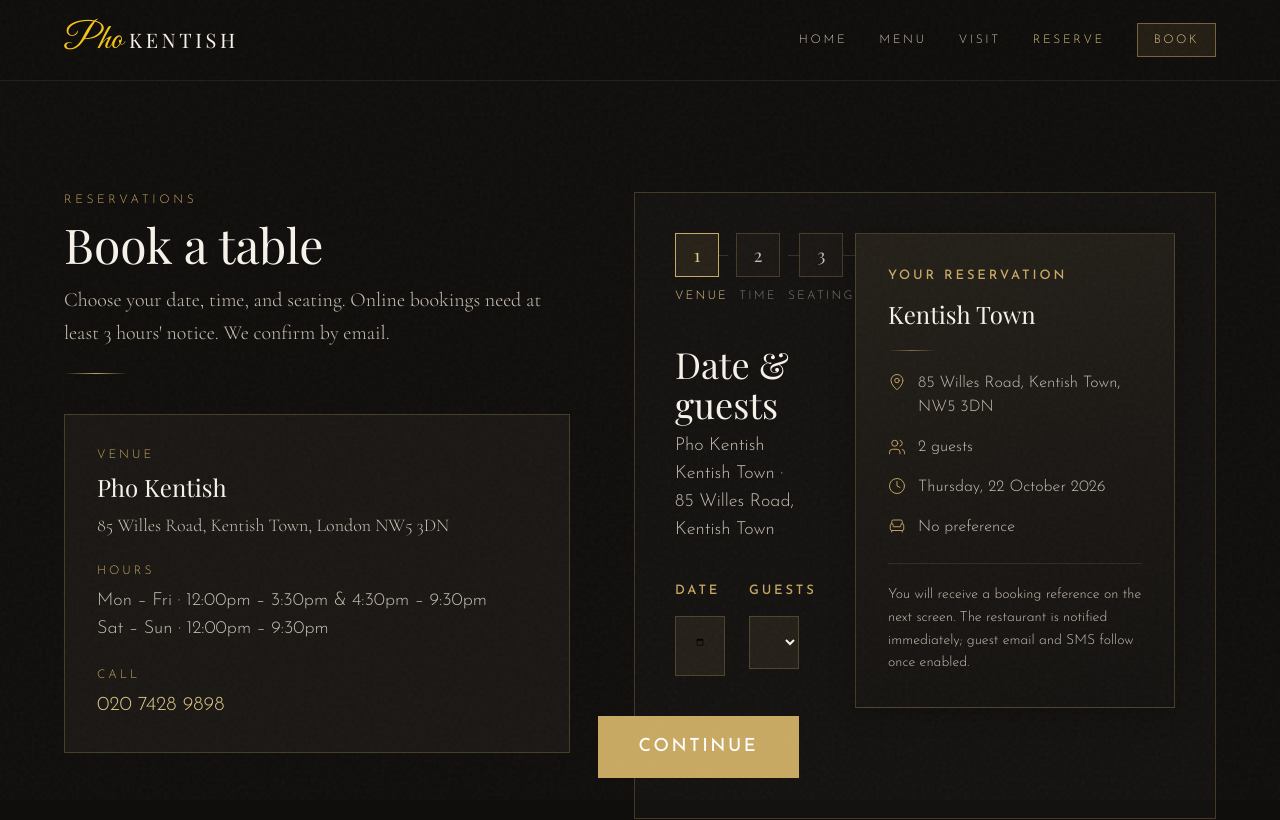
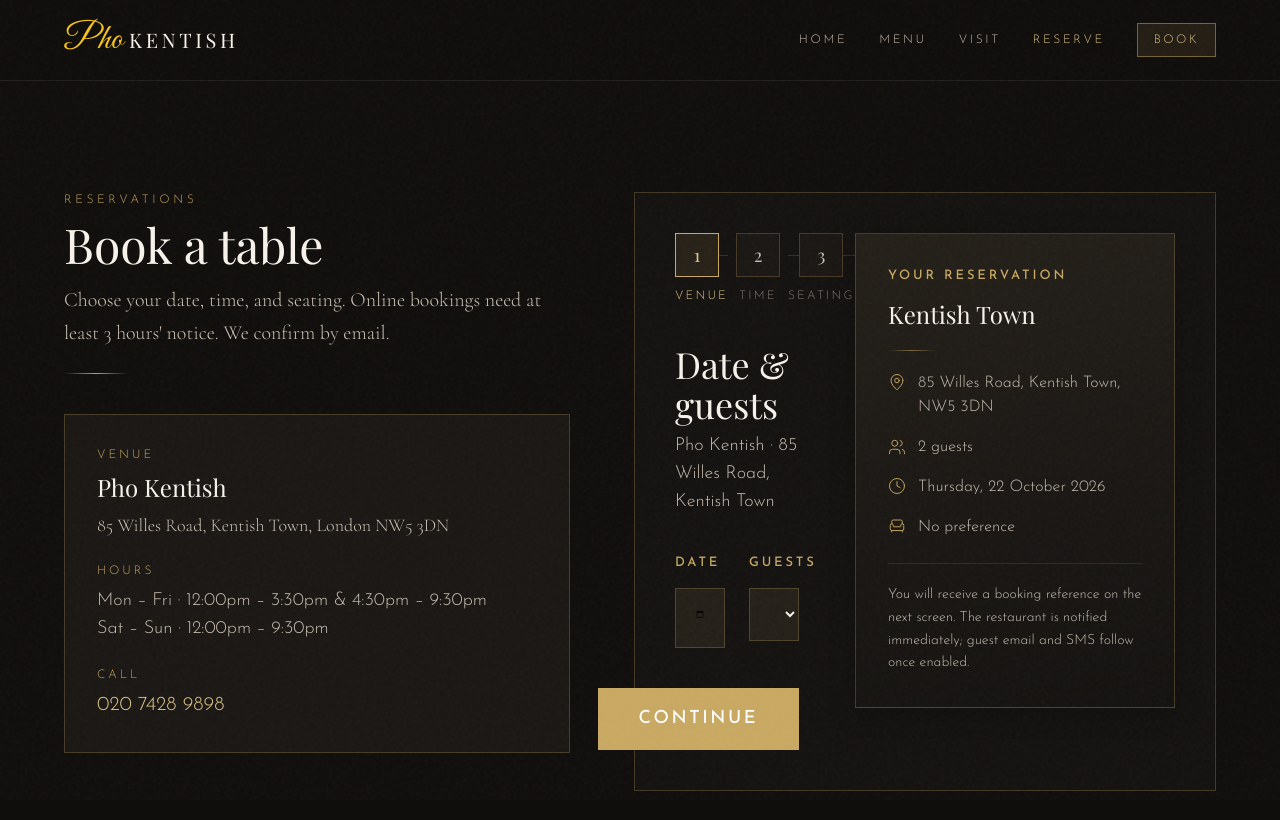
Before and after one commit to Duynguyen0106/phokentish, a Next.js app: page /book in a window 1280 px wide. Shown: the top 820 px of the page. Built offline with nearby package versions, Linux system fonts and the light colour scheme.

Commit message:
Fix booking form venue label double-branding
Co-authored-by: Duynguyen0106 <Duynguyen0106@users.noreply.github.com>

```diff
--- a/src/components/booking/BookingForm.tsx
+++ b/src/components/booking/BookingForm.tsx
@@ -141,7 +141,7 @@ export function BookingForm() {
                 Date & guests
               </h2>
               <p className="mt-2 text-lg text-muted">
-                Pho Kentish {location.shortName} · {location.address}
+                {location.name} · {location.address}
               </p>
             </header>
 
@@ -196,7 +196,7 @@ export function BookingForm() {
                 Select a time
               </h2>
               <p className="mt-2 text-lg leading-relaxed text-muted">
-                Pho Kentish {location.shortName} · {partySize}{" "}
+                {location.name} · {partySize}{" "}
                 {partySize === 1 ? "guest" : "guests"}
                 <span className="block sm:inline">
                   <span className="hidden sm:inline"> · </span>
```
